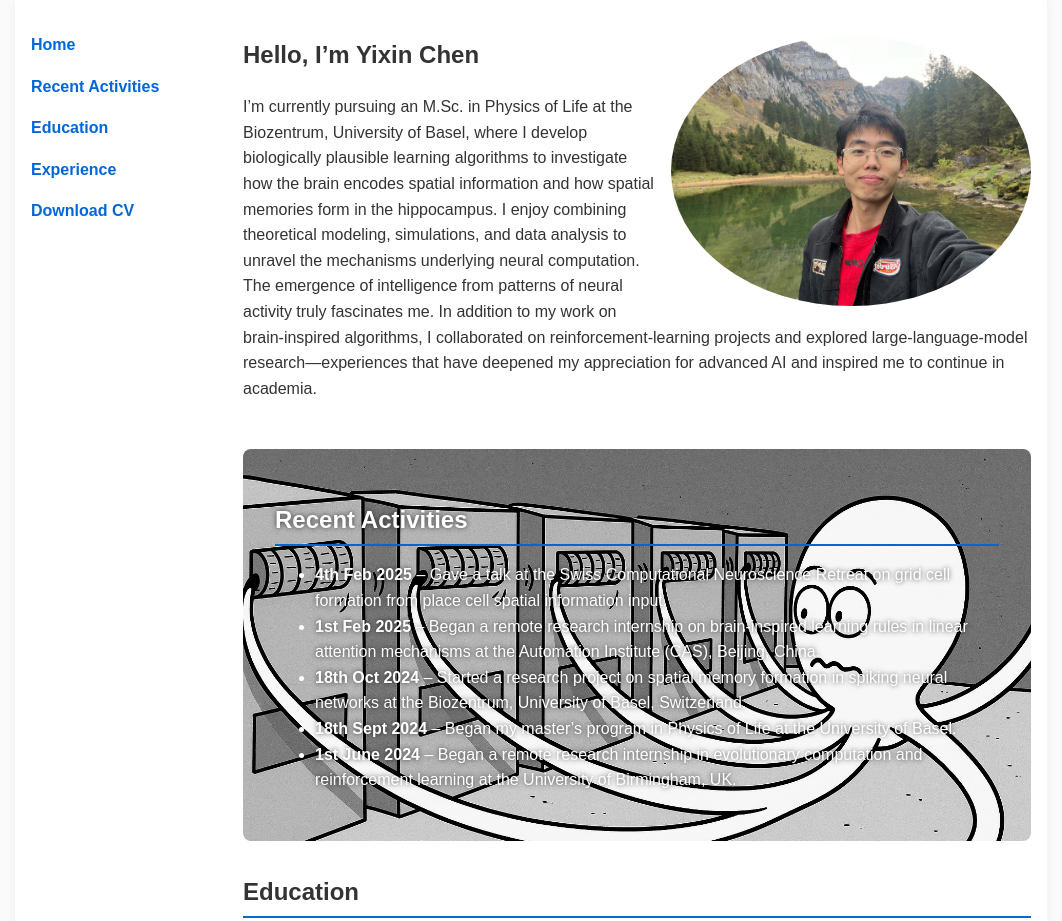
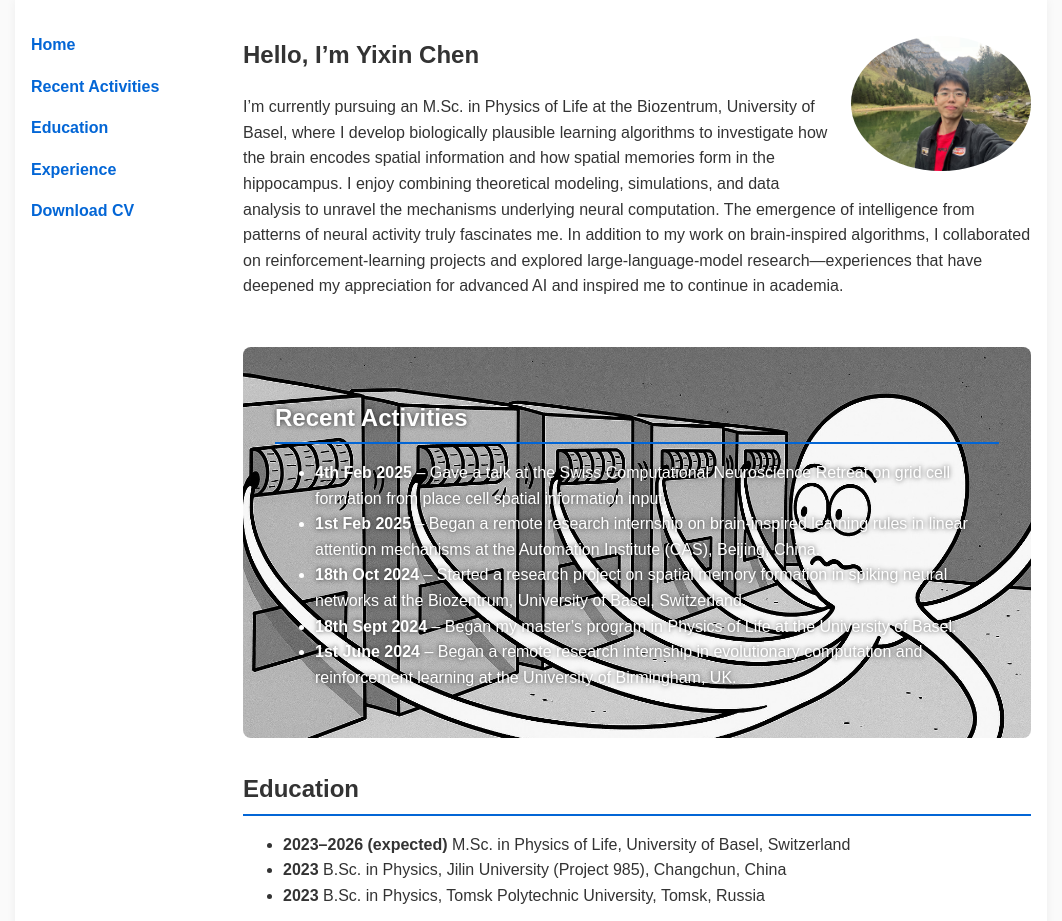
Before and after one commit to boobaa2001/boba.github.io, a plain HTML site: page index.html in a window 1280 px wide. Shown: the top 921 px of the page, without its empty margins (109-1171 px from the left). Drawn offline with Linux system fonts and the light colour scheme.

Commit message:
update website

```diff
--- a/style.css
+++ b/style.css
@@ -57,7 +57,7 @@ body {
 /* Profile Photo: fixed small size, preserves aspect ratio */
 .profile-photo {
   float: right;
-  width: 360px;      /* adjust this */
+  width: 180px;      /* adjust this */
   height: auto;      /* let height scale automatically */
   object-fit: cover;
   border-radius: 50%;
```
